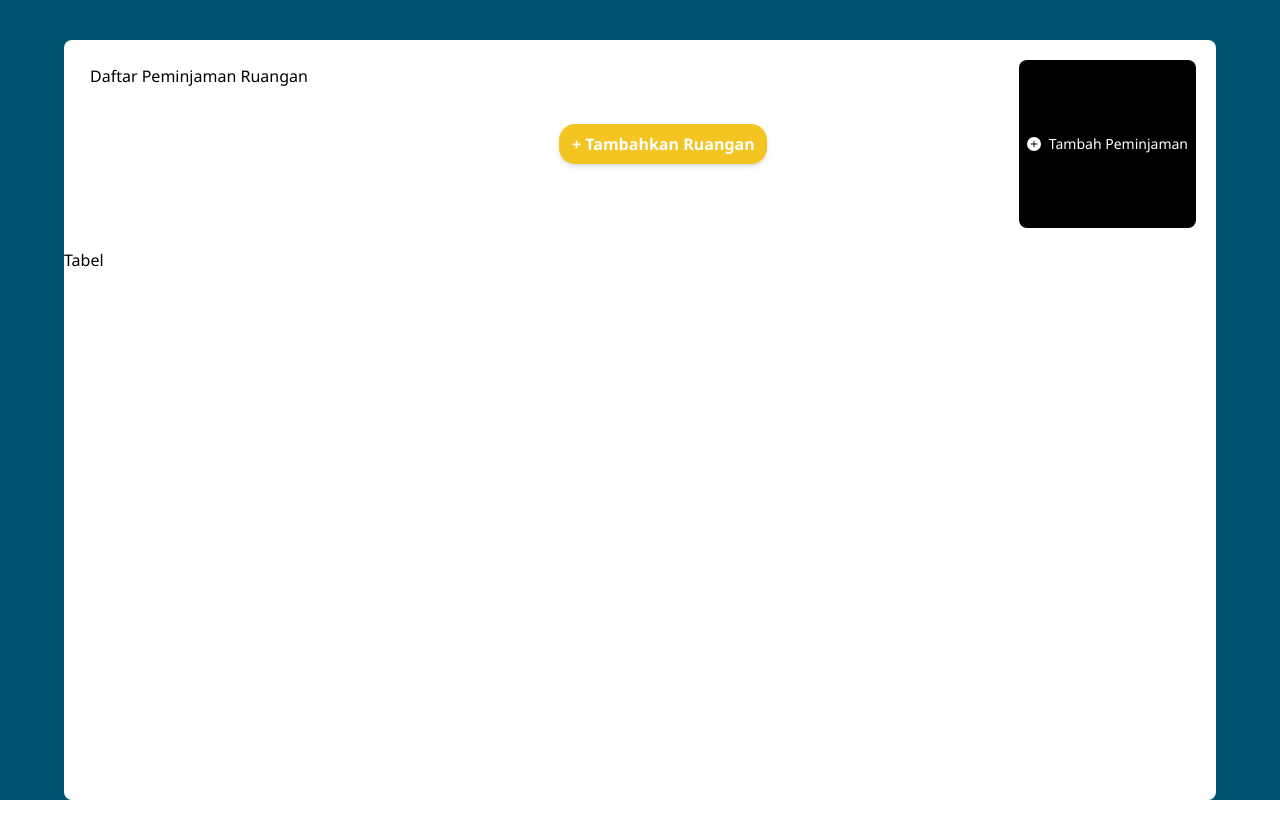
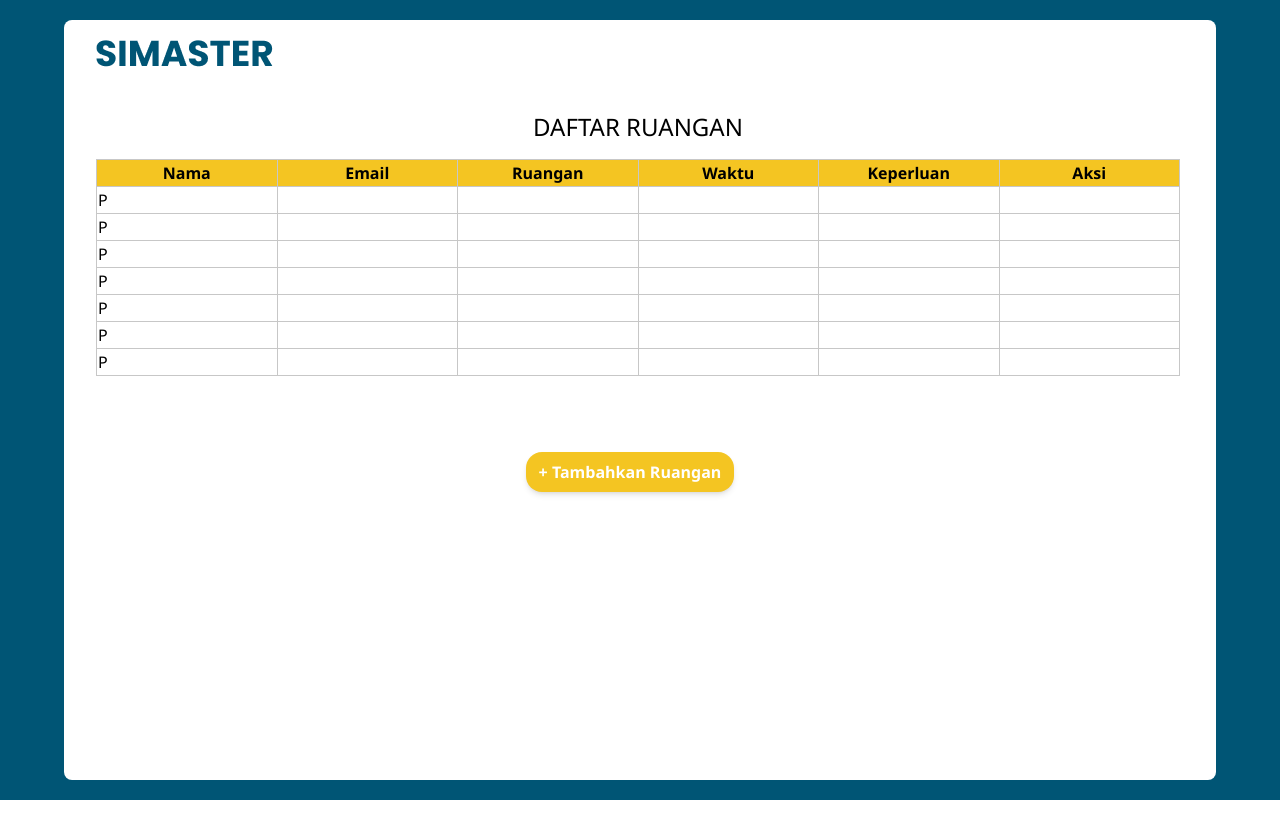
Before and after one commit to nadyasasa/classroom-app, a React (Create React App) app: page /dashboard in a window 1280 px wide. Shown: the top 838 px of the page. Before the commit the page ends 800 px from the top, so only its background shows below. Built offline with nearby package versions, Linux system fonts and the light colour scheme.

Commit message:
add styling for dashboard admin

```diff
--- a/src/pages/dashboard.jsx
+++ b/src/pages/dashboard.jsx
@@ -1,29 +1,92 @@
 import React from "react"
-import { BsFillPlusCircleFill } from "react-icons/bs";
 import AddForm from "../Modal/InputForm";
+import Navbar from "../component/navbar.jsx";
 
 const dashboard = () => {
     return (
-        <div className="bg-blue h-screen flex pt-10 px-16">
-            <div className="bg-white h-full flex flex-col gap-5 w-full pr-5 rounded-lg">
-                <div className="flex justify-between ml-5 mt-5">
-                    <div className="ml-1.5 mt-1">
-                        Daftar Peminjaman Ruangan
+        <div className="bg-blue h-screen flex py-5 px-16">
+            <div className="bg-white h-full w-full gap-5 w-full pr-5 rounded-lg">
+                <Navbar/>
+                <div className="h-full w-full">
+                    <div className="py-3 mt-8 mr-4 ml-8">
+                        <h5 className="font-medium mb-4 text-2xl text-center">
+                            DAFTAR RUANGAN
+                        </h5>
+                        <table className="table-fixed border-collapse border border-gray w-full h-full">
+                            <thead>
+                                <tr className="w-72 bg-yellow">
+                                    <th className="border border-gray w-1/6">Nama</th>
+                                    <th className="border border-gray w-1/6">Email</th>
+                                    <th className="border border-gray w-1/6">Ruangan</th>
+                                    <th className="border border-gray w-1/6">Waktu</th>
+                                    <th className="border border-gray w-1/6">Keperluan</th>
+                                    <th className="border border-gray w-1/6">Aksi</th>
+                                </tr>
+                            </thead>
+                            <tbody>
+                                <tr>
+                                    <td className="border border-gray">P</td>
+                                    <td className="border border-gray"></td>
+                                    <td className="border border-gray"></td>
+                                    <td className="border border-gray"></td>
+                                    <td className="border border-gray"></td>
+                                    <td className="border border-gray"></td>
+                                </tr>
+                                <tr>
+                                    <td className="border border-gray">P</td>
+                                    <td className="border border-gray"></td>
+                                    <td className="border border-gray"></td>
+                                    <td className="border border-gray"></td>
+                                    <td className="border border-gray"></td>
+                                    <td className="border border-gray"></td>
+                                </tr>
+                                <tr>
+                                    <td className="border border-gray">P</td>
+                                    <td className="border border-gray"></td>
+                                    <td className="border border-gray"></td>
+                                    <td className="border border-gray"></td>
+                                    <td className="border border-gray"></td>
+                                    <td className="border border-gray"></td>
+                                </tr>
+                                <tr>
+                                    <td className="border border-gray">P</td>
+                                    <td className="border border-gray"></td>
+                                    <td className="border border-gray"></td>
+                                    <td className="border border-gray"></td>
+                                    <td className="border border-gray"></td>
+                                    <td className="border border-gray"></td>
+                                </tr>
+                                <tr>
+                                    <td className="border border-gray">P</td>
+                                    <td className="border border-gray"></td>
+                                    <td className="border border-gray"></td>
+                                    <td className="border border-gray"></td>
+                                    <td className="border border-gray"></td>
+                                    <td className="border border-gray"></td>
+                                </tr>
+                                <tr>
+                                    <td className="border border-gray">P</td>
+                                    <td className="border border-gray"></td>
+                                    <td className="border border-gray"></td>
+                                    <td className="border border-gray"></td>
+                                    <td className="border border-gray"></td>
+                                    <td className="border border-gray"></td>
+                                </tr>
+                                <tr>
+                                    <td className="border border-gray">P</td>
+                                    <td className="border border-gray"></td>
+                                    <td className="border border-gray"></td>
+                                    <td className="border border-gray"></td>
+                                    <td className="border border-gray"></td>
+                                    <td className="border border-gray"></td>
+                                </tr>
+                            </tbody>
+                        </table>
                     </div>
                     <div className="my-16">
                         <AddForm />
                     </div>
-                    <div className="flex justify-between">
-                        <button className="bg-black text-white flex font-normal text-sm rounded-lg px-2 py-1 items-center content-center">
-                            <BsFillPlusCircleFill />
-                            <div className="ml-2">Tambah Peminjaman</div>
-                        </button>
-                    </div>
                 </div>
-                <div>
-                    Tabel
-                </div>
-
             </div>
         </div>
     )
--- a/tailwind.config.js
+++ b/tailwind.config.js
@@ -16,7 +16,7 @@ module.exports = {
 			pink: "#ff49db",
 			orange: "#ff7849",
 			green: "#13ce66",
-			yellow: "#F8B200",
+			yellow: "#F4C522",
 			graydark: "#6C6C6C",
 			gray: "#C7C7C7",
 			graylight: "#F5F5F5",
```
